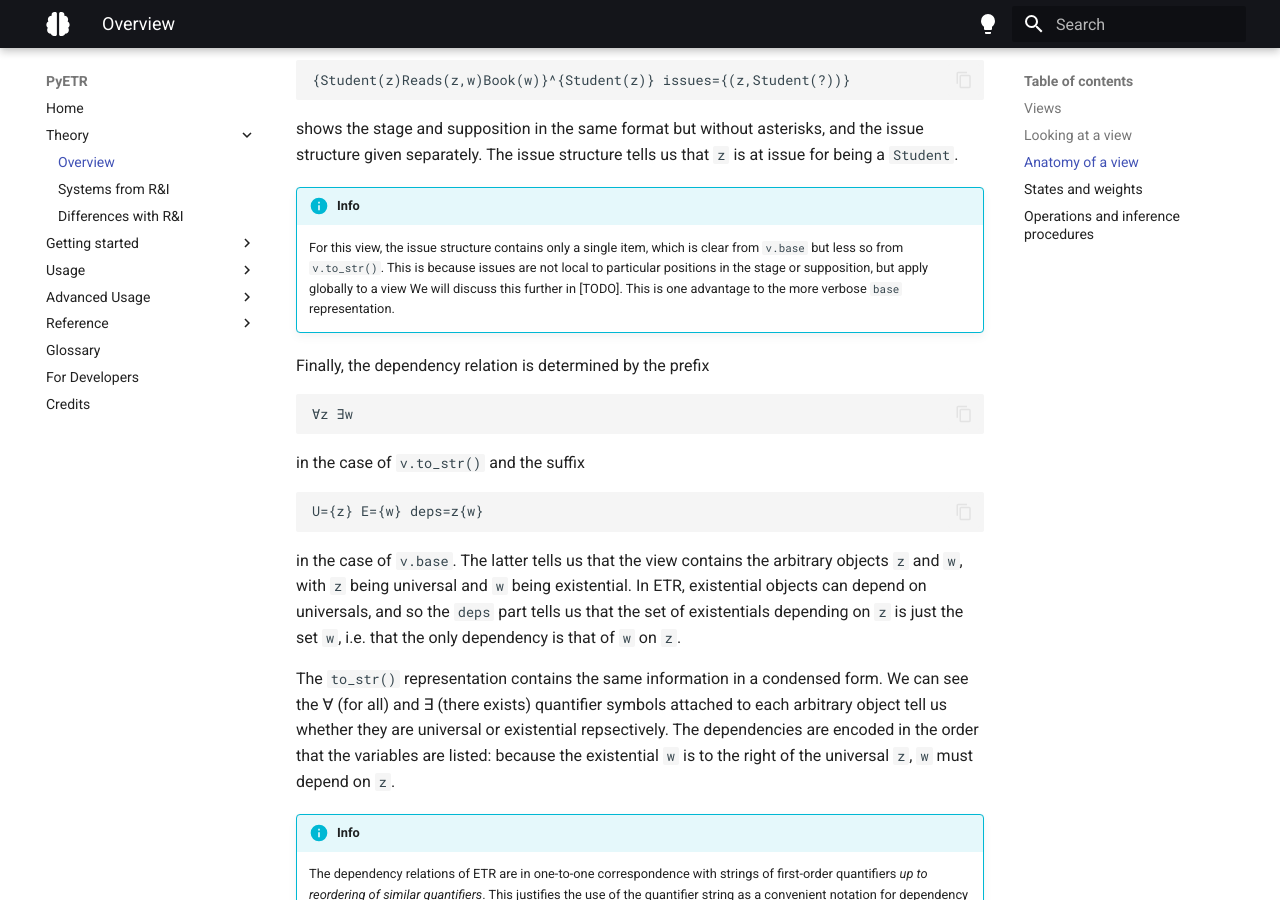
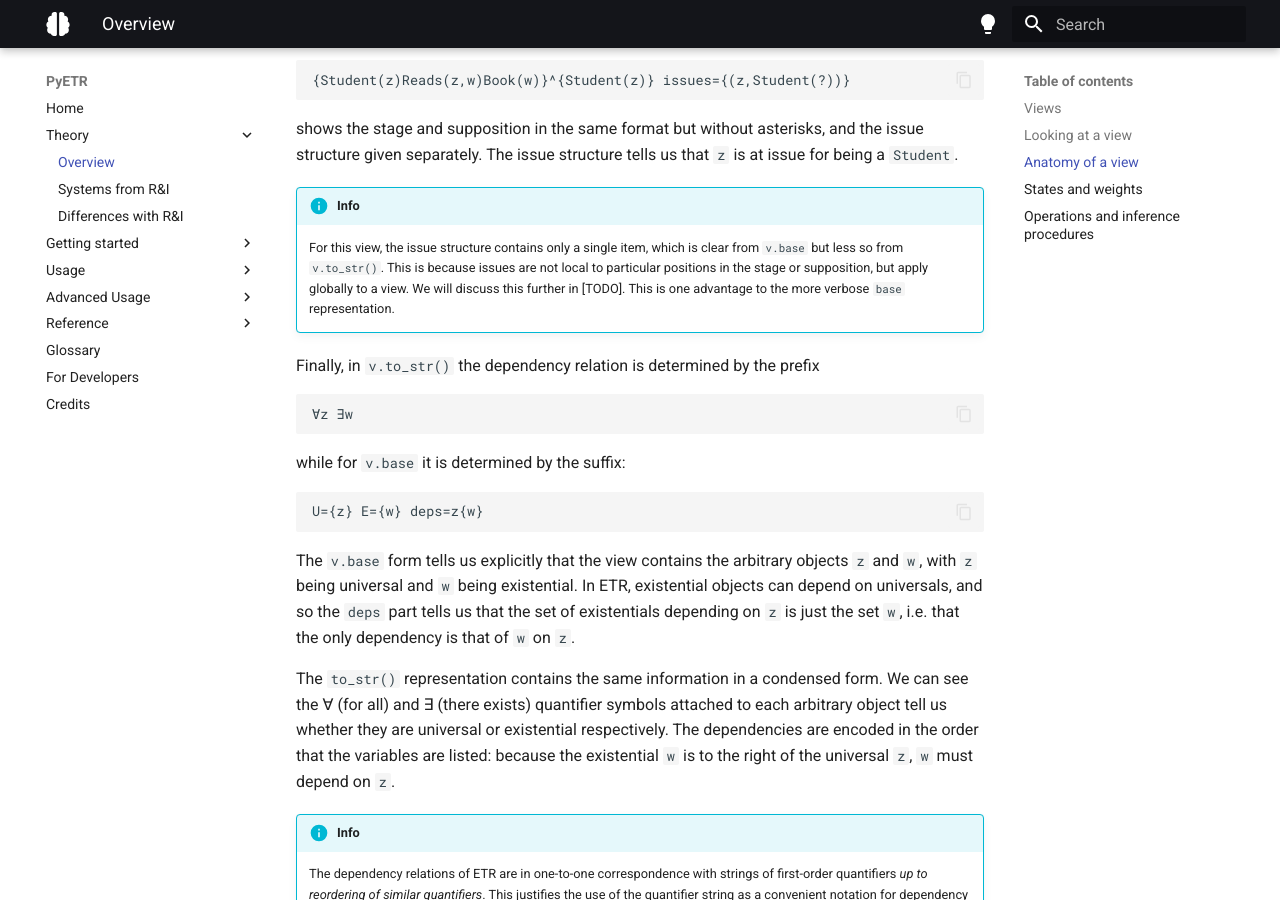
Before and after one commit to juancadile/PyETR-myfork, an MkDocs documentation site: the page built from docs/theory/overview.md, in a window 1280 px wide and 900 px high, scrolled down 2105 px. Built offline with MkDocs 1.6.1 and Material for MkDocs 9.7.7, drawn with Linux system fonts in a browser that asks for light colours; some of the changed text lies outside the part shown.

Commit message:
Added small typo and wording fixes

````diff
--- a/docs/theory/overview.md
+++ b/docs/theory/overview.md
@@ -78,24 +78,24 @@ The issue structure tells us that `z` is at issue for being a `Student`.
 
 !!! info
     For this view, the issue structure contains only a single item, which is clear from `v.base` but less so from `v.to_str()`.
-    This is because issues are not local to particular positions in the stage or supposition, but apply globally to a view
+    This is because issues are not local to particular positions in the stage or supposition, but apply globally to a view.
     We will discuss this further in [TODO].
     This is one advantage to the more verbose `base` representation.
 
-Finally, the dependency relation is determined by the prefix
+Finally, in `v.to_str()` the dependency relation is determined by the prefix
 ```
 ∀z ∃w
 ```
-in the case of `v.to_str()` and the suffix
+while for `v.base` it is determined by the suffix:
 ```
 U={z} E={w} deps=z{w}
 ```
-in the case of `v.base`.
-The latter tells us that the view contains the arbitrary objects `z` and `w`, with `z` being universal and `w` being existential.
+
+The `v.base` form tells us explicitly that the view contains the arbitrary objects `z` and `w`, with `z` being universal and `w` being existential.
 In ETR, existential objects can depend on universals, and so the `deps` part tells us that the set of existentials depending on `z` is just the set `w`, i.e. that the only dependency is that of `w` on `z`.
 
 The `to_str()` representation contains the same information in a condensed form.
-We can see the ∀ (for all) and ∃ (there exists) quantifier symbols attached to each arbitrary object tell us whether they are universal or existential repsectively.
+We can see the ∀ (for all) and ∃ (there exists) quantifier symbols attached to each arbitrary object tell us whether they are universal or existential respectively.
 The dependencies are encoded in the order that the variables are listed: because the existential `w` is to the right of the universal `z`, `w` must depend on `z`.
 
 !!! info
````
Also changed, not shown: other parts of docs/theory/overview.md (+6 -6 lines), docs/func_callers.md (+1 -1 lines), docs/index.md (+2 -2 lines).
